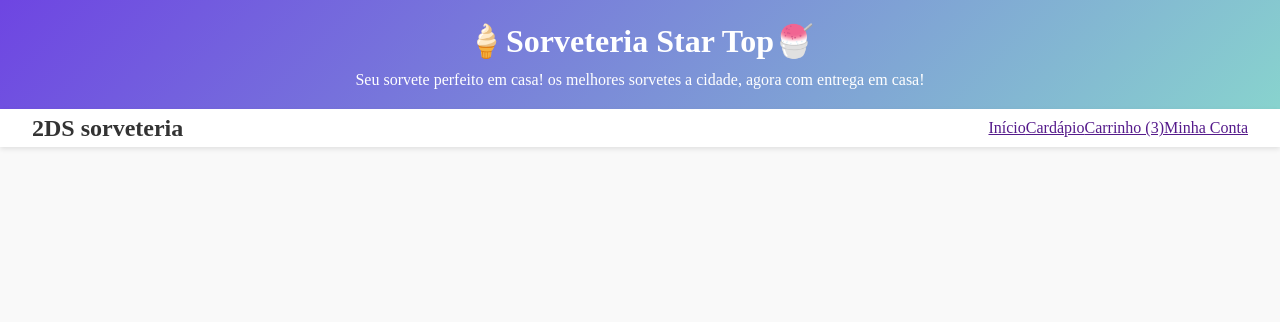
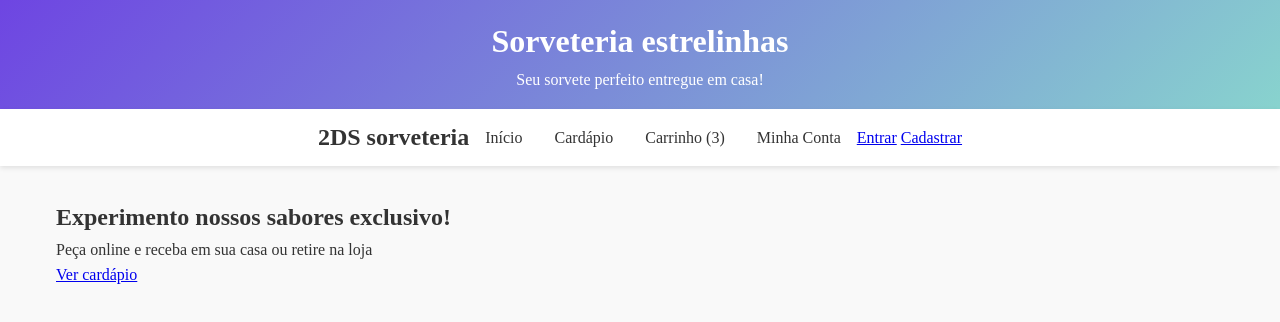
Before and after one commit to Fadinha2ds2025/analise_sorveteria, a plain HTML site: page index.html in a window 1280 px wide. Drawn offline with Linux system fonts and the light colour scheme.

Commit message:
Add files via upload

```diff
--- a/index.html
+++ b/index.html
@@ -1,21 +1,18 @@
 <!DOCTYPE html>
-<html lang="PT-BR">
+<html lang="pt-BR">
 <head>
     <meta charset="UTF-8">
     <meta name="viewport" content="width=device-width, initial-scale=1.0">
 
     <link rel="stylesheet" href="./styless.css">
 
-    <title>Analise sorveteria</title>
+    <title>Análise sorveteria</title>
 </head>
 <body>
 
     <header class="cabecalho">
-    <h1>🍦Sorveteria Star Top🍧</h1>
-    <p>Seu sorvete perfeito em casa!
-        os melhores sorvetes a cidade, agora com entrega em casa!
-    </p>
-
+        <h1>Sorveteria estrelinhas</h1>
+        <p>Seu sorvete perfeito entregue em casa!</p>
     </header>
 
     <nav class="navegacao">
@@ -25,7 +22,6 @@
         <ul>
             <li>
                 <a href="">Início</a>
-
             </li>
             <li>
                 <a href="">Cardápio</a>
@@ -36,11 +32,22 @@
            <li>
                 <a href="">Minha Conta</a>
            </li>
-
         </ul>
-
+        <div class="login-section">
+            <a href="#" class="btn login-btn">Entrar</a>
+            <a href="#" class="btn">Cadastrar</a>
+        </div>
     </nav>
 
+    <div class="container">
+        <section class="hero">
+            <div class="hero-content">
+                <h2>Experimento nossos sabores exclusivo!</h2>
+                <p>Peça online e receba em sua casa ou retire na loja</p>
+                <a href="#menu" class="btn">Ver cardápio</a>
+            </div>
+        </section>
+    </div>
 
 
 </body>
--- a/styless.css
+++ b/styless.css
@@ -18,19 +18,32 @@ header {
     box-shadow: 0 2px 5px rgba(0, 0, 0, 0.1);
 }
 
-nav{
+nav {
     display: flex;
-    justify-content: space-between;
+    justify-content: center;
     align-items: center;
     padding: 0 2rem;
     background-color: #fff;
     box-shadow: 0 2px 5px rgba(0, 0, 0, 0.1);
 }
 
-
 nav ul {
     display: flex;
     list-style: none;
+}
 
+nav ul li{
+    padding: 1rem;
+}
+nav ul li a {
+    text-decoration: none;
+    color: #333;
+    font-weight: 500px;
+}
+
+.container {
+    max-width: 1200px;
+    margin: 2rem auto;
+    padding: 0 1rem;
 
 }
```
Lines whose indentation alone changed are shown as unchanged.
